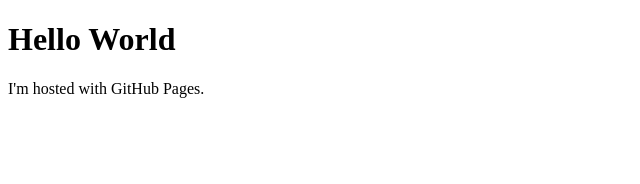
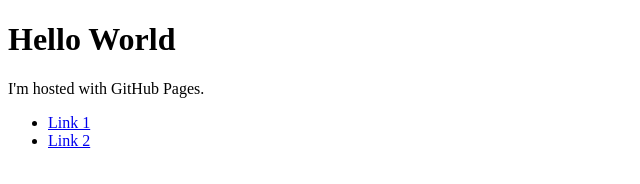
Before and after one commit to kapefier/kapefier.github.io, a plain HTML site: page index.html in a window 1280 px wide. Shown: the whole page, without its empty margins (0-640 px from the left). Drawn offline with Linux system fonts and the light colour scheme.

Commit message:
Update index.html

```diff
--- a/index.html
+++ b/index.html
@@ -3,5 +3,10 @@
 <body>
 <h1>Hello World</h1>
 <p>I'm hosted with GitHub Pages.</p>
+<ul>
+    <li><a href="https://github.com/kapefier/LLGGTI/blob/main/hfnc5.xhtml">Link 1</a></li>
+    <li><a href="#">Link 2</a></li>
+</ul>
+
 </body>
 </html>
```
